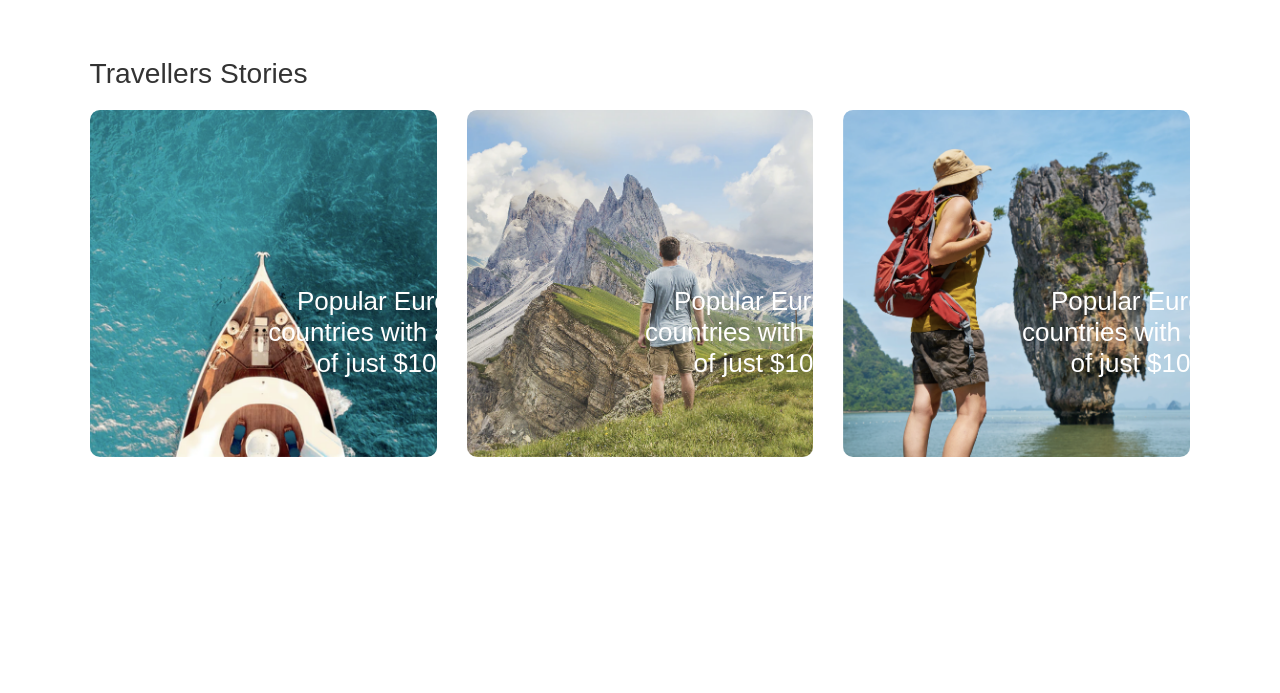
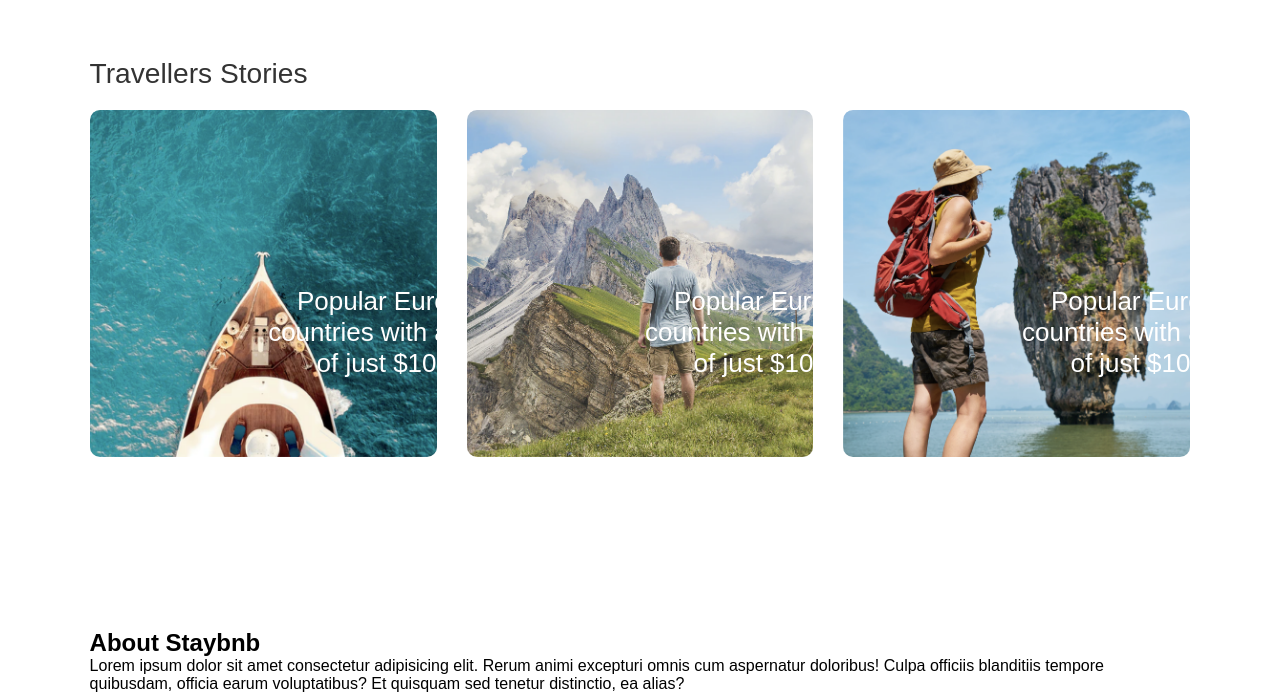
Before and after one commit to khashayaryaghma/practice, a plain HTML site: page Project/index.html in a window 1280 px wide. Shown: the part 2175-2868 px from the top of the page. Before the commit the page ends 2804 px from the top, so only its background shows below. Drawn offline with Linux system fonts and the light colour scheme.

Commit message:
Update index.html

```diff
--- a/Project/index.html
+++ b/Project/index.html
@@ -164,6 +164,10 @@
             </div>
         </div>
         <a href="#" class="start-btn">Start making money</a>
+        <div class="about-msg">
+            <h2>About Staybnb</h2>
+            <p>Lorem ipsum dolor sit amet consectetur adipisicing elit. Rerum animi excepturi omnis cum aspernatur doloribus! Culpa officiis blanditiis tempore quibusdam, officia earum voluptatibus? Et quisquam sed tenetur distinctio, ea alias?</p>
+        </div>
 
     </div>
 </body>
```
